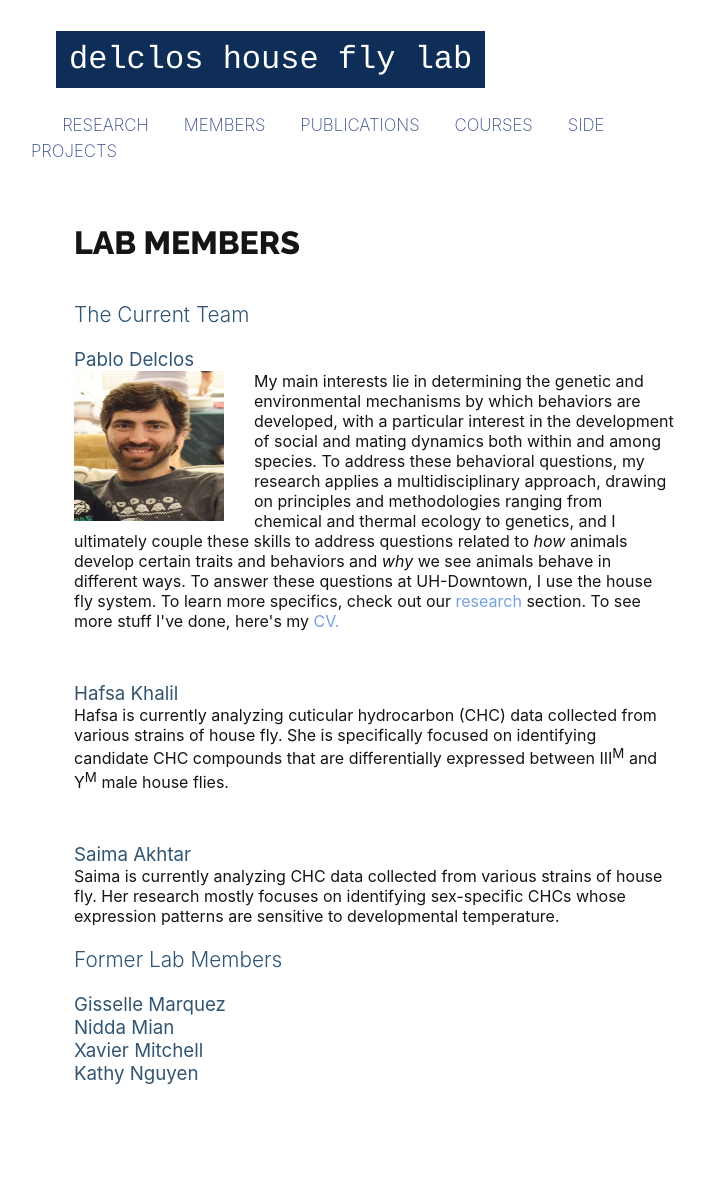
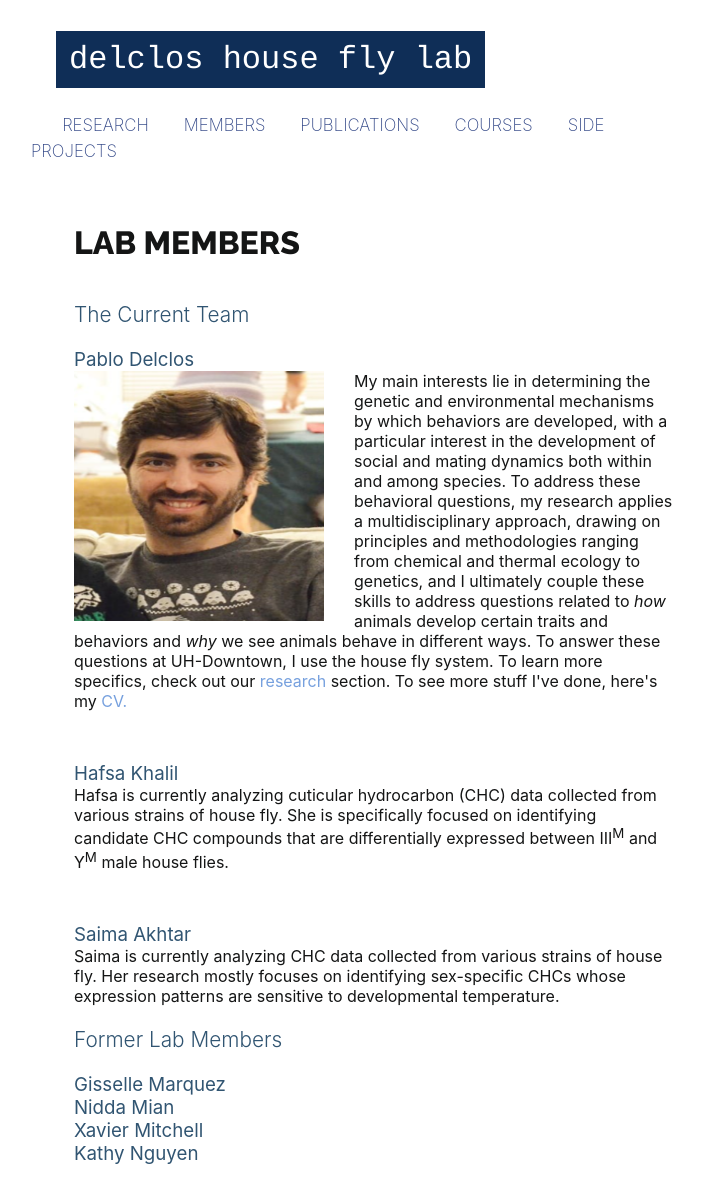
Before and after one commit to pjdelclos/pjdelclos.github.io, a Jekyll site: the page built from archives/index.html, in a window 1280 px wide. Shown: the whole page, without its empty margins (266-971 px from the left). Built offline with Jekyll 4.4.1, drawn with Linux system fonts in a browser that asks for light colours; some web fonts are replaced; before the commit the page ends 1105 px from its top, so only the background shows below that.

Commit message:
Update index.html

```diff
--- a/archives/index.html
+++ b/archives/index.html
@@ -11,7 +11,7 @@ title: Members
 <h2> The Current Team </h2>
 <h3> Pablo Delclos </h3>
   <div>
-<img style="margin-right: 30px" align="left" src=../images/perfil.png height="150" width="150">
+<img style="margin-right: 30px" align="left" src=../images/perfil.png height="250" width="250">
   My main interests lie in determining the genetic and environmental mechanisms by which behaviors are developed, with a particular interest in the development of social and mating dynamics both within and among species.
   To address these behavioral questions, my research applies a multidisciplinary approach, drawing on principles and methodologies ranging from chemical and thermal ecology to genetics, and I ultimately couple these skills to address questions related to <em>how</em> animals develop certain traits and behaviors and <em>why</em> we see animals behave in different ways.
   To answer these questions at UH-Downtown, I use the house fly system. To learn more specifics, check out our <a href=" https://pjdelclos.github.io/about/" title=" https://pjdelclos.github.io/about/"> research</a> section. To see more stuff I've done, here's my <a href="pjdelclos.github.io/Delclos_CV.pdf" target="pjdelclos.github.io/Delclos_CV.pdf">CV.</a>
```
